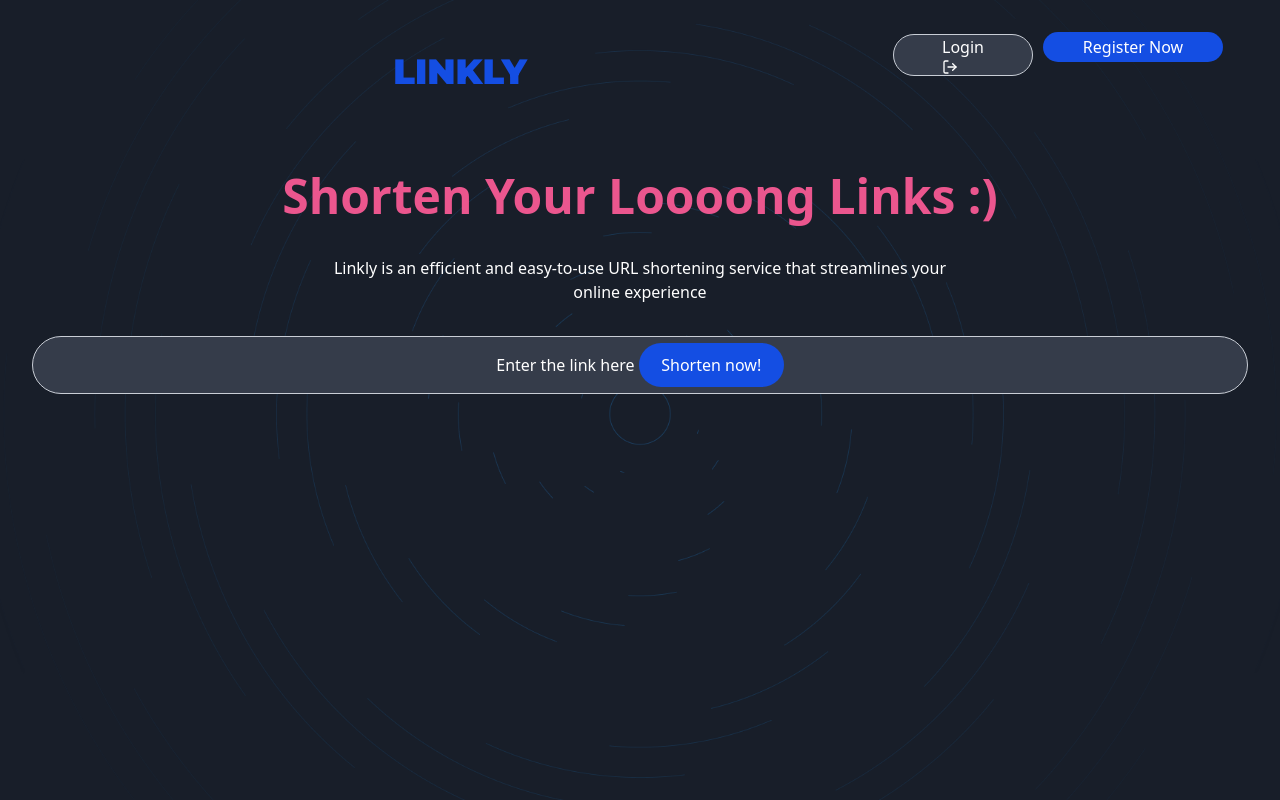
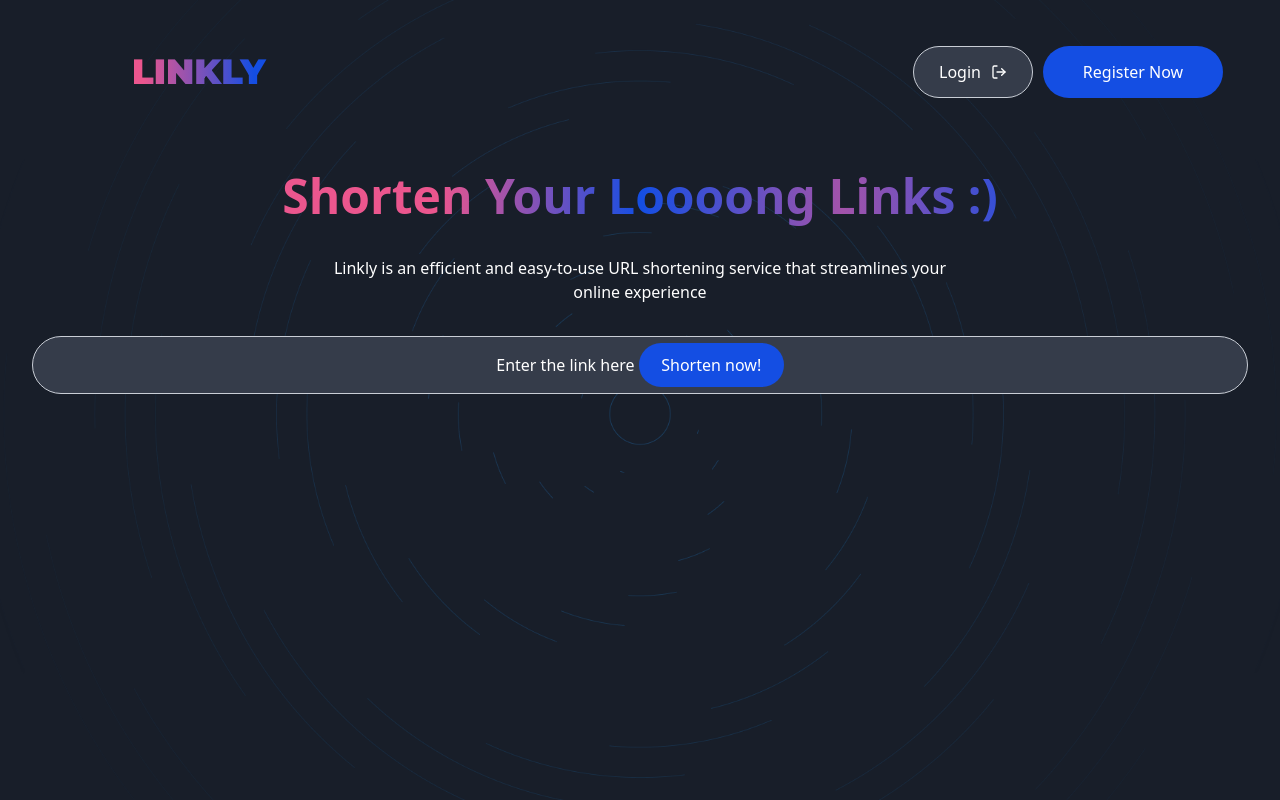
Before and after one commit to stellanechi/URL_ShorteningApp, a React (Vite) app: page / in a window 1280 px wide. Built offline with nearby package versions, Linux system fonts and the light colour scheme.

Commit message:
updated nav

```diff
--- a/src/components/HeroSection.module.css
+++ b/src/components/HeroSection.module.css
@@ -19,38 +19,53 @@ label {
   font-weight: 700;
   font-size: 2.2rem;
   line-height: 80px;
-  color: #144ee3;
   padding: 0 100px;
+  background: linear-gradient(to right, #eb568e, #eb568e, #144ee3, #144ee3);
+  -webkit-text-fill-color: transparent;
+  -webkit-background-clip: text;
 }
 
-nav ul {
-  float: right;
+.navmain {
+  display: flex;
+  justify-content: space-between;
+  width: 100%;
+  align-items: center;
+}
+
+.ulmain {
+  display: flex;
+  justify-content: flex-end;
   margin-right: 20px;
 }
 
 nav ul li {
   display: inline-block;
-  /* line-height: 80px; */
   margin: 0 5px;
 }
 
-/* .navparent {
-  display: flex;
-  justify-content: flex-end;
-} */
-
 .login {
-  /* padding: 0.8em; */
+  padding: 0.8em;
   background-color: #353c4a;
   border: 0.2px solid #c9ced6;
   border-radius: 50px;
   color: white;
   font-size: 1rem;
-  width: 140px;
+  width: 120px;
   text-align: center;
 }
 
+.loginicon {
+  display: flex;
+  width: 100%;
+  align-items: center;
+  justify-content: center;
+  gap: 10px;
+}
+
 .signup {
+  display: flex;
+  align-items: center;
+  justify-content: center;
   padding: 3px;
   background-color: #144ee3;
   border: none;
@@ -58,17 +73,27 @@ nav ul li {
   color: white;
   font-size: 1rem;
   width: 180px;
-  text-align: center;
 }
 
 /* ARTICLE SECTION */
 .short {
   display: flex;
   justify-content: center;
-  color: #eb568e;
   margin-top: 1em;
   font-size: 3rem;
   margin-bottom: 0.5em;
+  background: linear-gradient(
+    to right,
+    #144ee3,
+    #eb568e,
+    #eb568e,
+    #144ee3,
+    #a353aa,
+    #144ee3,
+    #eb568e
+  );
+  -webkit-text-fill-color: transparent;
+  -webkit-background-clip: text;
 }
 
 .para {
@@ -79,7 +104,7 @@ nav ul li {
   margin-bottom: 2em;
 }
 
-/* ENTER THE LINK BUTTON */
+/* THE LINK BUTTON */
 .urlbtn {
   display: flex;
   justify-content: center;
@@ -88,11 +113,6 @@ nav ul li {
   color: #ffff;
   border: 1px solid #c9ced6;
   border-radius: 50px;
-  /* text-align: left;
-  background-color: #353c4a;
-  color: white;
-  font-size: 1rem;
-  width: 32%; */
 }
 
 .innerbtn {
--- a/src/components/HeroSection.tsx
+++ b/src/components/HeroSection.tsx
@@ -8,17 +8,18 @@ function HeroSection() {
     <>
       <main>
         {/* <img src={cube} alt="" /> */}
-        <nav>
+        <nav className={HeroCSS.navmain}>
           <label htmlFor=""> LINKLY </label>
-          <ul className="">
+          <ul className={HeroCSS.ulmain}>
             <li className={HeroCSS.login}>
               <a href="#">
-                <button>
+                <button className={HeroCSS.loginicon}>
                   {" "}
-                  Login <FiLogOut />
+                  <span> Login </span> <FiLogOut />
                 </button>
               </a>
             </li>
+
             <li className={HeroCSS.signup}>
               <a href="">
                 <button>Register Now</button>
@@ -27,6 +28,7 @@ function HeroSection() {
           </ul>
         </nav>
       </main>
+      {/* ARTICLE SECTION */}
       <article>
         <h1 className={HeroCSS.short}>
           <strong> Shorten Your Loooong Links :) </strong>
@@ -37,6 +39,7 @@ function HeroSection() {
           streamlines your <br /> online experience
         </span>
       </article>
+      {/*  */}
       <div className={HeroCSS.urlbtn}>
         <button>
           {" "}
```
